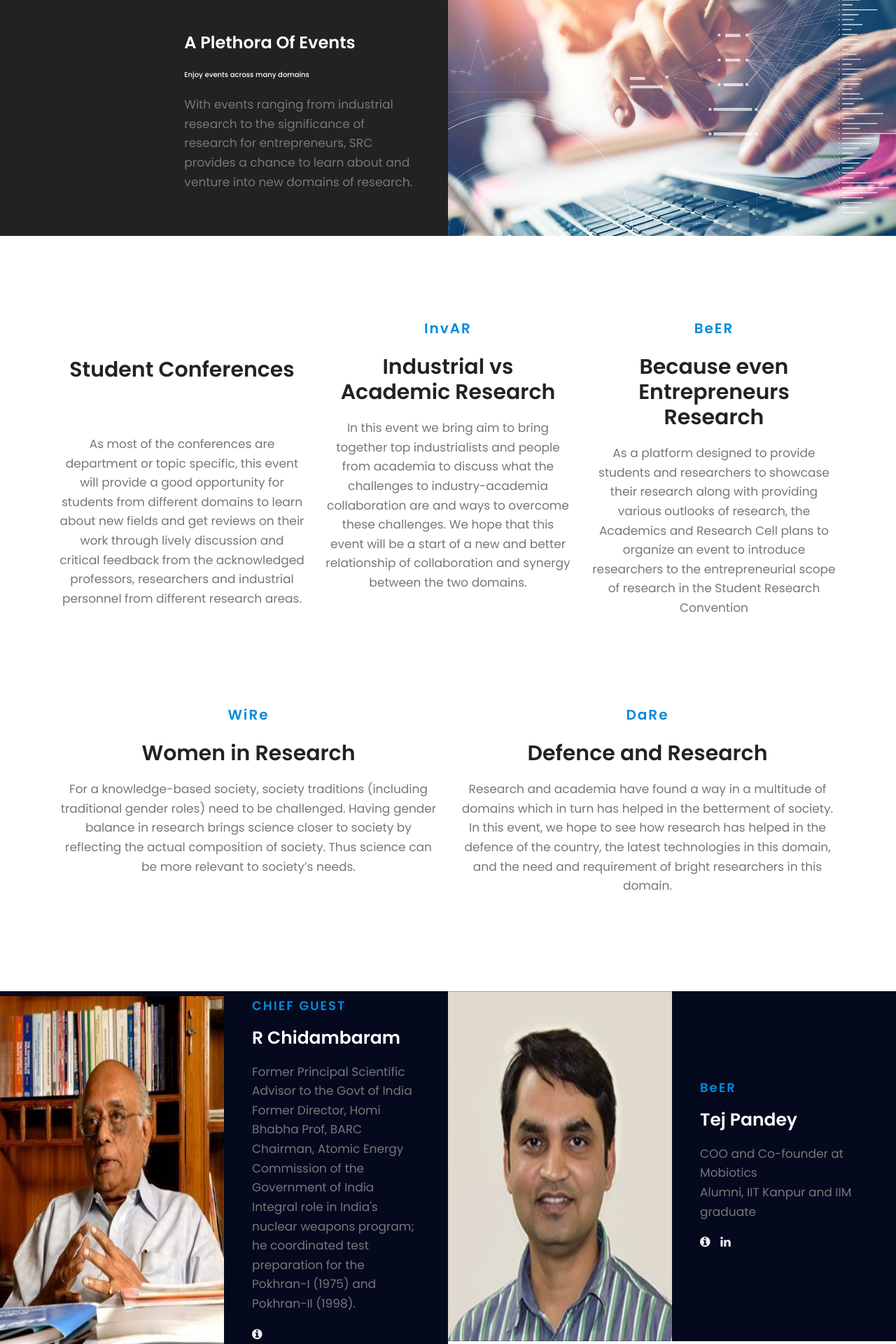
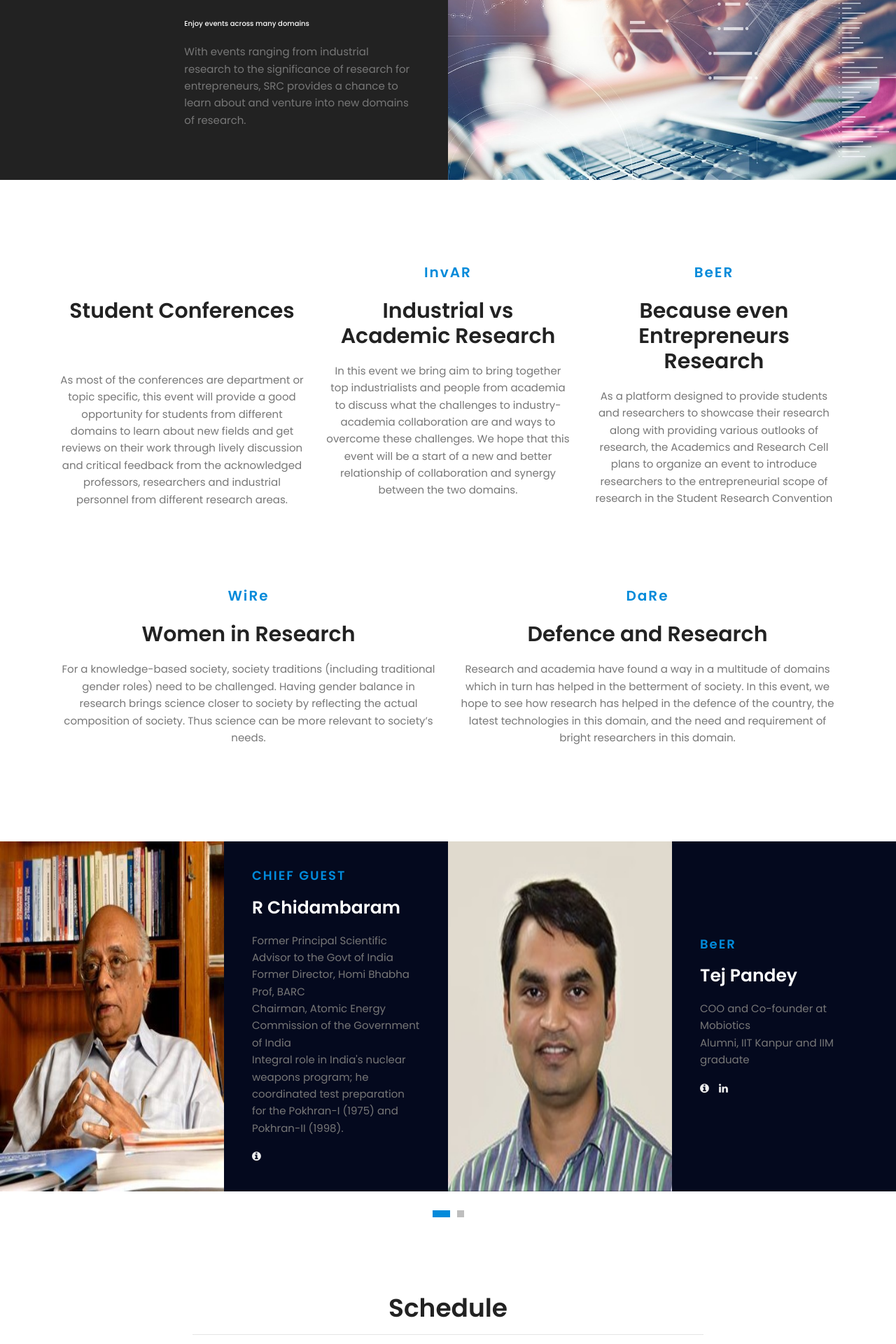
Before and after one commit to OmAryan04/major-project, a PHP site: page /srchome/src.html in a window 1280 px wide. Shown: the part 1764-3684 px from the top of the page at 70% size. Run offline with PHP 8.4, Linux system fonts and the light colour scheme; some libraries are stand-ins or nearby versions.

Commit message:
Reduced font size

```diff
--- a/srchome/css/main.css
+++ b/srchome/css/main.css
@@ -44,7 +44,7 @@
 body {
     color: #777;
     font-family: "Poppins", sans-serif;
-    font-size: 17px;
+    font-size: 15px;
     font-weight: 400;
     line-height: 1.625em;
     position: relative
@@ -2685,7 +2685,7 @@
 }
 
 .speaker-info {
-    padding: 40px
+    padding: 0px 40px;
 }
 
 .speaker-img img {
```
